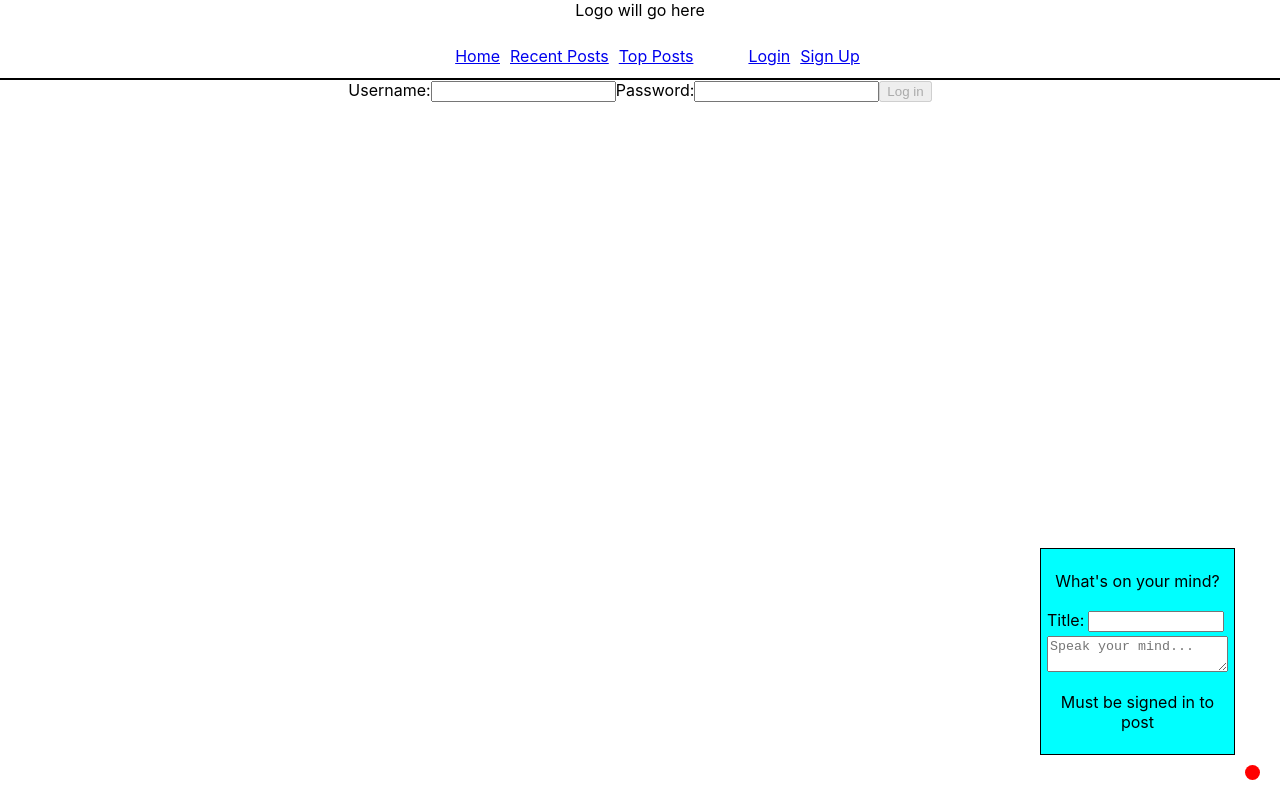
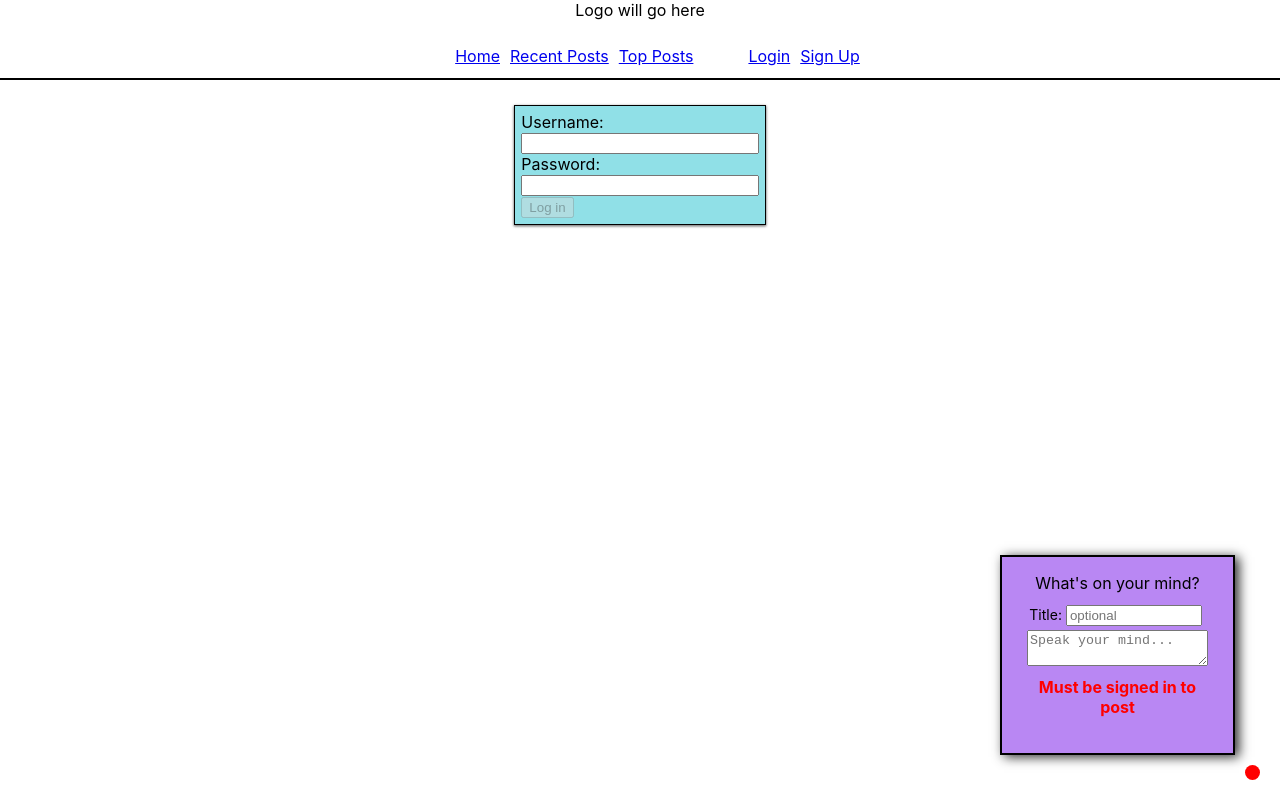
Before and after one commit to Clifb314/blogAPI, a React (Create React App) app in the folder client/: page /login in a window 1280 px wide. Both pictures are taken after a click on the element 1252 px from the left and 772 px from the top of the page. Built offline with nearby package versions, Linux system fonts and the light colour scheme.

Commit message:
multiple fixes to fetch from api

```diff
--- a/client/src/components/bubble.js
+++ b/client/src/components/bubble.js
@@ -8,8 +8,13 @@ export default function Bubble({ user }) {
   const [content, setContent] = useState("");
   //hide/show form onclick
   function toggleMsgForm(e) {
-    display ? setDisplay(false) : setDisplay(true);
-    e.target.class = "bubbleCont open";
+    if (display) {
+      setDisplay(false)
+      //e.target.className = 'bubbleCont'
+    } else {
+      setDisplay(true)
+      //e.target.className = "bubbleCont open";
+    }
   }
 
   function handleSubmit(e) {
@@ -39,13 +44,13 @@ export default function Bubble({ user }) {
         >
           <p>What's on your mind?</p>
           <label htmlFor="title">Title:</label>
-          <input type="text" name="title" onChange={handleChange} />
+          <input type="text" name="title" onChange={handleChange} placeholder="optional" />
           <textarea
             name="content"
             onChange={handleChange}
             placeholder={PLACEHOLDER}
           />
-          <button type="submit" hidden={user ? false : true}></button>
+          <button type="submit" hidden={user ? false : true}>Submit</button>
           <p className="signInWarning" hidden={user ? true : false}>
             Must be signed in to post
           </p>
--- a/client/src/components/home.js
+++ b/client/src/components/home.js
@@ -5,13 +5,14 @@ import MsgCard from "./msgCard";
 export default function Home({ user, noti }) {
   //Lets display most recent post, total votes, etc for signed in user
   //for guest: explanation of what's viewable, instructions to sign up
-  const [userInfo, setUserInfo] = useState({})
+  const [userInfo, setUserInfo] = useState(null)
 
   useEffect(() => {
     const getUser = async () => {
-      console.log('getting..')
       if (user) {
         const myUser = await UserService.getUserHome()
+        console.log(user)
+        console.log(myUser)
         if (myUser.err) {
           noti('failure', myUser.err)
           return
@@ -26,18 +27,18 @@ export default function Home({ user, noti }) {
       }
     }
     getUser()
+  }, [user])
 
-    return () => {
-      setUserInfo(null)
-    }
-  }, [])
+  const posts = userInfo && userInfo.messages.length > 0 ? userInfo.messages.map(post => <MsgCard post={post} user={user._id} noti={noti} />)
+  : <p>There's nothing here... Try posting something!</p>
+  //const posts = <p>suck a dick</p>
 
   return (
-    user ?
+    user && userInfo ?
     <div className="homepage">
     <p>Welcome back, {userInfo.username}!</p>
     <p>Here are you're most recent posts:</p>
-    <MsgCard arr={userInfo.messages} noti={noti} home={true} />
+    {posts}
   </div>
   :
   <div className="homepage">
--- a/client/src/components/login.js
+++ b/client/src/components/login.js
@@ -1,19 +1,26 @@
 import React, { useState } from "react";
 import Auth from "../utils/auth";
 
-export default function Login({ noti }) {
+export default function Login({ noti, login }) {
   const [username, setUsername] = useState("");
   const [password, setPassword] = useState("");
 
   async function handleSubmit(e) {
     e.preventDefault();
-    const response = await Auth.login(username, password);
+    const data = {
+      username,
+      password,
+    }
+    const response = await Auth.login(data);
     if (response.err) noti("failure", response.err);
-    else noti("success", response.message);
+    else {
+      noti("success", response.message);
+      login()
+    }
   }
 
   function handleChange(e) {
-    const { name, value } = e.target.value;
+    const { name, value } = e.target;
     if (name === "username") {
       setUsername(value);
     } else {
@@ -25,12 +32,12 @@ export default function Login({ noti }) {
     <div className="loginDiv">
       <form id="loginForm" onSubmit={handleSubmit}>
         <label htmlFor="username">Username: </label>
-        <input name="username" value={username} onChange={handleChange} />
+        <input name="username" value={username} onChange={handleChange} autoComplete="on" />
         <label htmlFor="password">Password: </label>
-        <input name="password" value={password} onChange={handleChange} />
+        <input name="password" value={password} onChange={handleChange} type="password" />
         <button
           type="submit"
-          disabled={username && password ? "false" : "true"}
+          disabled={username && password ? false : true}
         >
           Log in
         </button>
--- a/client/src/components/popComments.js
+++ b/client/src/components/popComments.js
@@ -49,7 +49,7 @@ export default function PopComments({ comment, user }) {
   return (
     <div className="commOut" key={uuidv4()}>
       <div className="commCard" hidden={editting ? true : false}>
-        <p><em>{comment.author.username}</em></p>
+        <p>{comment.author.username}</p>
         <p>{comment.content}</p>
         <p className="postDate">{new Date(comment.date).toLocaleString()}</p>
         <button
--- a/client/src/components/posts.js
+++ b/client/src/components/posts.js
@@ -28,7 +28,7 @@ export default function Posts({ user, sorting, noti }) {
 
   useEffect(() => {
     const getUser = async () => {
-      const fetchUser = await auth.getUser();
+      const fetchUser = auth.getUser();
       console.log(fetchUser)
       if (!fetchUser) return
       else setMyUser(fetchUser._id)
--- a/client/src/components/register.js
+++ b/client/src/components/register.js
@@ -21,17 +21,16 @@ export default function Register({ noti }) {
 
   async function handleSubmit(e) {
     e.preventDefault();
-    const form = new FormData(e.target);
 
-    const response = await auth.register(form);
+    const response = await auth.register(newUser);
 
     if (response.err) noti("failure", response.err);
     else noti("success", response.message);
   }
 
   return (
-    <div>
-      <form onSubmit={handleSubmit}>
+    <div className="register">
+      <form id="registerForm" onSubmit={handleSubmit}>
         <label htmlFor="username">Username: </label>
         <input
           name="username"
@@ -44,17 +43,17 @@ export default function Register({ noti }) {
         <input
           type="password"
           name="password"
-          value={newUser.username}
+          value={newUser.password}
           onChange={handleChange}
         />
         <label htmlFor="checkPW">Re-enter Password: </label>
         <input
           type="password"
           name="checkPW"
-          value={newUser.username}
+          value={newUser.checkPW}
           onChange={handleChange}
         />
-        <button type="submit">Submit</button>
+        <button form="registerForm" type="submit">Submit</button>
       </form>
     </div>
   );
--- a/client/src/components/toastCont.js
+++ b/client/src/components/toastCont.js
@@ -12,7 +12,7 @@ export default function ToastContainer({ data, onClick, removeAll }) {
     />))
     : ''
 
-  const btn = data.length > 1 ? <button onClick={removeAll}>Close All</button>
+  const btn = data.length > 1 ? <button className="closeAll" onClick={removeAll}>Close All</button>
   : ''
 
 
--- a/client/src/index.css
+++ b/client/src/index.css
@@ -156,11 +156,20 @@ span.title {
   display: block;
 }
 
+@keyframes openCom {
+  from {
+    transform: scale(0);
+  }
+  to {
+    transform: scale(1);
+  }
+}
+
 div.commCard {
   font-size: 12px;
+  background-color: rgb(180, 178, 178);
+  animation: openCom var(--toast-speed);
 }
-
-
 
 /* Bubble */
 div.bubbleCont {
@@ -174,13 +183,35 @@ div.bubbleCont {
   background-color: red;
 }
 
+div.bubbleCont.open {
+  background-color: blue;
+}
+
+@keyframes slide-up {
+  from {
+    transform: translateY(-100%);
+  }
+  to {
+    transform: translateY(0%);
+  }
+}
+
 div.msgBubble {
+  font-size: 14px;
+  min-height: 200px;
   position: absolute;
-  border: 1px solid black;
+  border: 2px solid black;
   right: 25px;
   bottom: 25px;
-  background-color: aqua;
-  padding: 6px;
+  background-color: rgb(185, 135, 243);
+  padding: 8px 25px;
+  animation: slide-up var(--toast-speed);
+  box-shadow: 4px 2px 11px 0px rgba(0,0,0,0.83);
+}
+
+div.msgBubble p {
+  font-size: 16px;
+  margin: 8px 4px;
 }
 
 div.msgBubble input {
@@ -188,15 +219,48 @@ div.msgBubble input {
   margin: 4px;
 }
 
+.msgBubble .signInWarning {
+  color: red;
+  font-weight: 700;
+}
+
+/* Registration and login */
+div.register, div.loginDiv {
+  background-color: rgb(144, 224, 231);
+  margin: 25px;
+  border: 1px solid black;
+  box-shadow: gray 0px 1px 3px 0px, rgb(165, 164, 164) 0px 1px 2px 0px;
+}
+
+div.register form, form#loginForm {
+  height: 100%;
+  width: 100%;
+  text-align: left;
+  padding: 6px;
+}
+
+div.register input, #loginForm input {
+  width: 100%;
+}
+
+div.register label, #loginForm label {
+  display: block;
+}
+
 /* Toast notification styling */
 
 .toast {
   background-color: var(--toast-bg-color-fallback);
-  padding: var(--toast-padding);
+  padding: 2px 6px;
   box-shadow: gray 0px 1px 3px 0px, rgb(165, 164, 164) 0px 1px 2px 0px;
   position: relative;
   color: var(--toast-text-color-fallback);
-  opacity: var(--toast-opacity);
+  opacity: 0.7;
+  max-height: 3rem;
+}
+
+.toast p {
+  margin: 6px;
 }
 
 .toast:hover {
@@ -211,6 +275,7 @@ div.msgBubble input {
   display: flex;
   gap: var(--toast-content-gap);
   align-items: top;
+  max-height: 3rem;
 }
 
 .toastBtn {
@@ -225,6 +290,14 @@ div.msgBubble input {
   border: none;
   cursor: pointer;
   color: inherit;
+}
+
+button.closeAll {
+    position: relative;
+    margin: 4px 0px;
+    border-radius: 2px;
+    border: none;
+    animation: slide-out var(--toast-speed);
 }
 
 .type-success {
@@ -257,14 +330,16 @@ div.msgBubble input {
 
 .toast-list {
   position: fixed;
+  text-align: left;
   padding: var(--toast-list-padding);
   width: 100%;
   max-width: var(--toast-list-width);
   max-height: 100vh;
   overflow: hidden auto;
-  bottom: 0;
-  left: 0;
+  bottom: 5px;
+  left: 5px;
   animation: slide-out var(--toast-speed);
+  z-index: 5;
 }
 
 .toast-list .toast {
--- a/client/src/main.js
+++ b/client/src/main.js
@@ -27,12 +27,14 @@ export default function Main() {
   const [user, setUser] = useState(null);
   const [noti, setNoti] = useState([]);
 
+
+  const checkUser = () => {
+    const myUser = auth.getUser();
+    setUser(myUser);
+}
+
   useEffect(() => {
-    const check = async () => {
-        const myUser = await auth.getUser();
-        setUser(myUser);
-    }
-    check()
+    checkUser()
   }, []);
 
   function clearNoti() {
@@ -50,7 +52,7 @@ export default function Main() {
       message,
     };
     setNoti([...noti, myNoti]);
-    setTimeout(() => removeNoti(myNoti.id), 5000);
+    setTimeout(() => removeNoti(myNoti.id), 50000);
   }
 
   //routes: homepage, account, other user, all posts
@@ -83,7 +85,7 @@ export default function Main() {
           {/* message detail page */}
           <Route path="/:postID" element={<PostDetail />} />
           {/* comment detail page */}
-          <Route path="/login" element={<Login noti={newNoti} />} />
+          <Route path="/login" element={<Login noti={newNoti} login={checkUser} />} />
           <Route path="/register" element={<Register noti={newNoti} />} />
           {/*Error page*/}
           <Route
--- a/client/src/utils/dataAccess.js
+++ b/client/src/utils/dataAccess.js
@@ -127,7 +127,7 @@ class UserService {
     try {
       const response = await fetch(postsURL + "create", {
         method: "POST",
-        mode: "cors",
+        mode: 'cors',
         headers: authHeader(),
         body,
       });
```
Also changed, not shown: client/src/utils/auth.js (+16 -13 lines), 2 other files (tests, documents, lock files or other folders).
